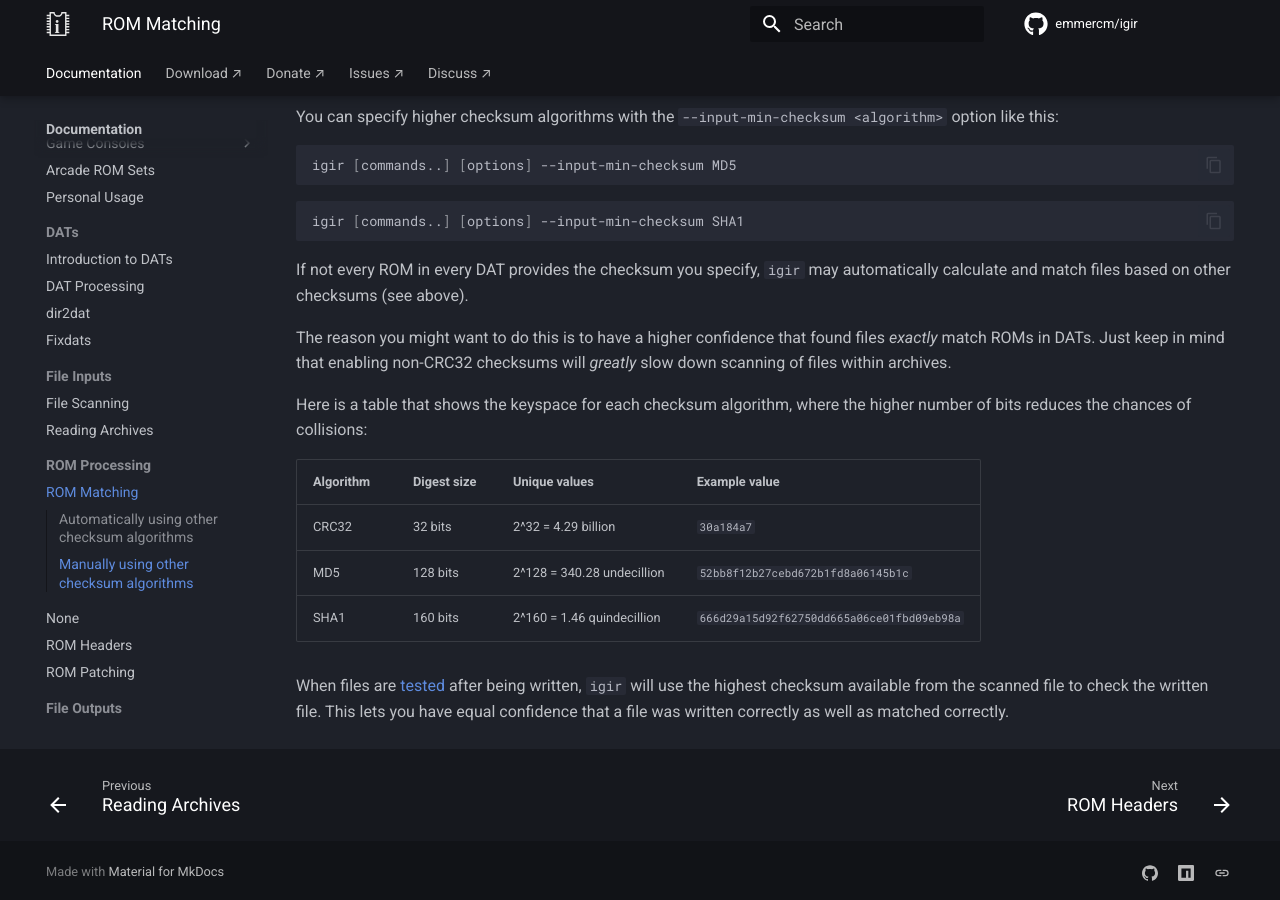
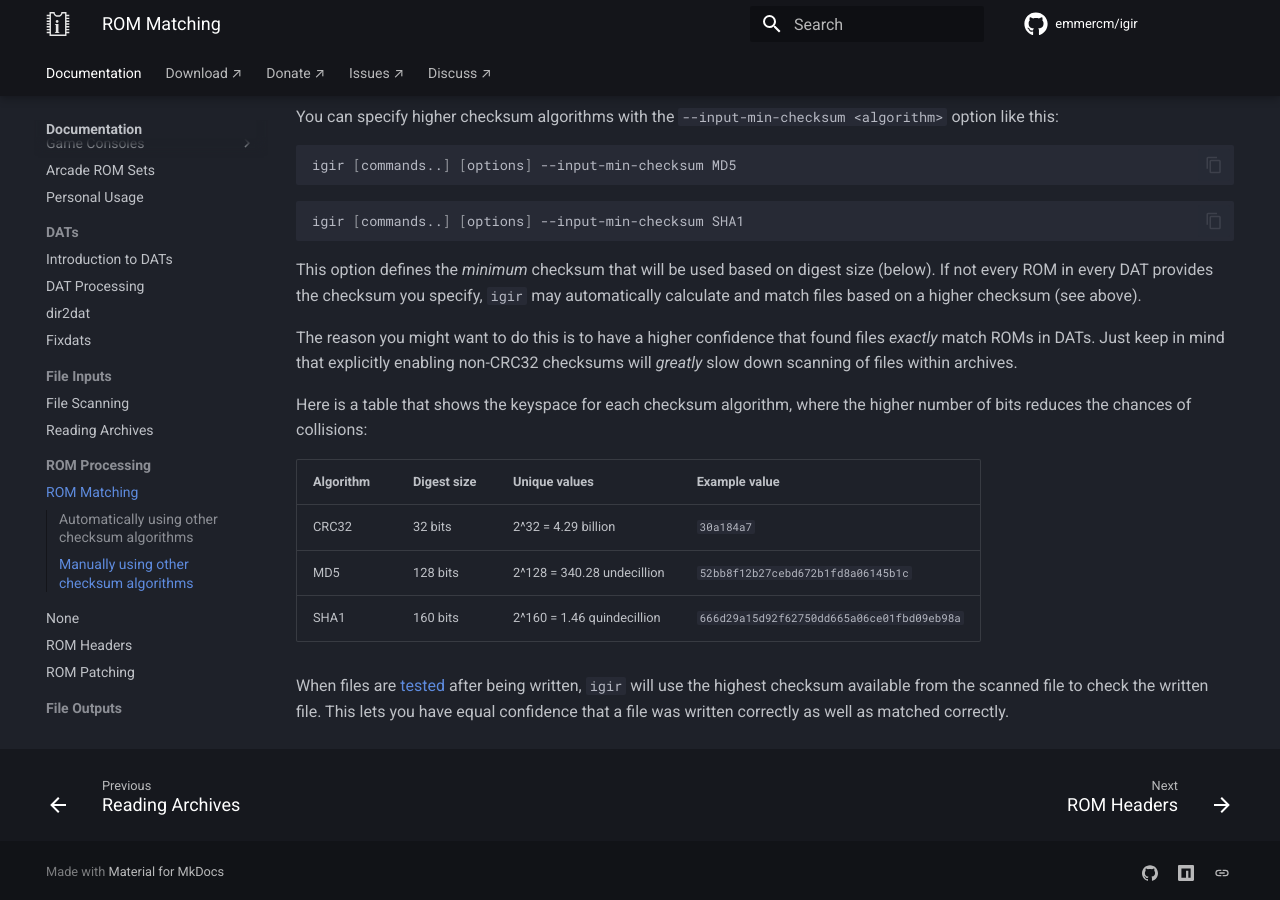
Before and after one commit to emmercm/igir, an MkDocs documentation site: the page built from docs/roms/matching.md, in a window 1280 px wide and 900 px high, scrolled down 1351 px. Built offline with MkDocs 1.6.1 and Material for MkDocs 9.7.7, drawn with Linux system fonts in a browser that asks for light colours; comment, search, counter and statistics services are not loaded.

Commit message:
Fix: treat the provided checksum algorithm as the minimum (#1026)

````diff
--- a/docs/roms/matching.md
+++ b/docs/roms/matching.md
@@ -46,9 +46,9 @@ igir [commands..] [options] --input-min-checksum MD5
 igir [commands..] [options] --input-min-checksum SHA1
 ```
 
-If not every ROM in every DAT provides the checksum you specify, `igir` may automatically calculate and match files based on other checksums (see above).
+This option defines the _minimum_ checksum that will be used based on digest size (below).  If not every ROM in every DAT provides the checksum you specify, `igir` may automatically calculate and match files based on a higher checksum (see above).
 
-The reason you might want to do this is to have a higher confidence that found files _exactly_ match ROMs in DATs. Just keep in mind that enabling non-CRC32 checksums will _greatly_ slow down scanning of files within archives.
+The reason you might want to do this is to have a higher confidence that found files _exactly_ match ROMs in DATs. Just keep in mind that explicitly enabling non-CRC32 checksums will _greatly_ slow down scanning of files within archives.
 
 Here is a table that shows the keyspace for each checksum algorithm, where the higher number of bits reduces the chances of collisions:
 
````
Also changed, not shown: 1 other file.
